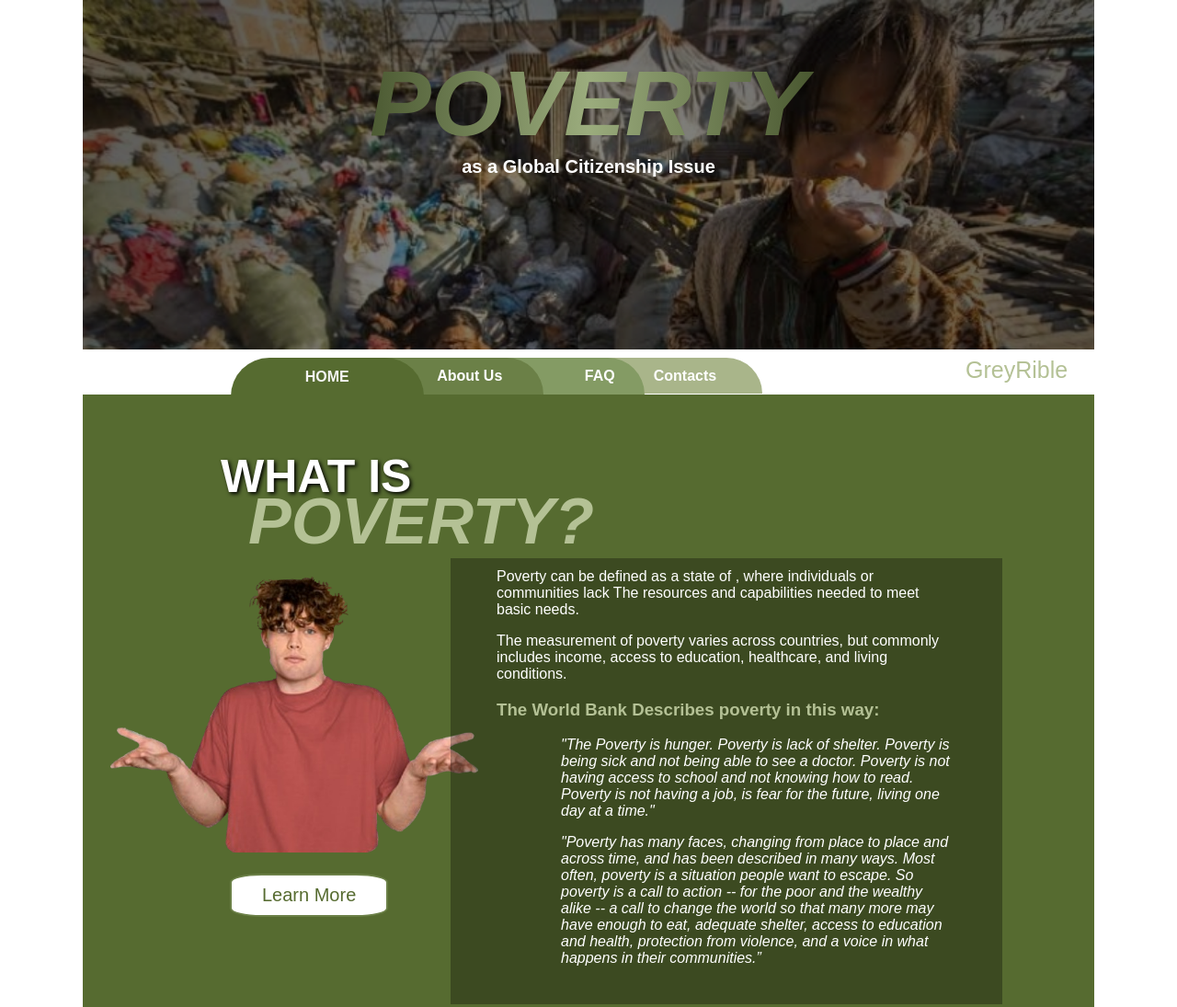
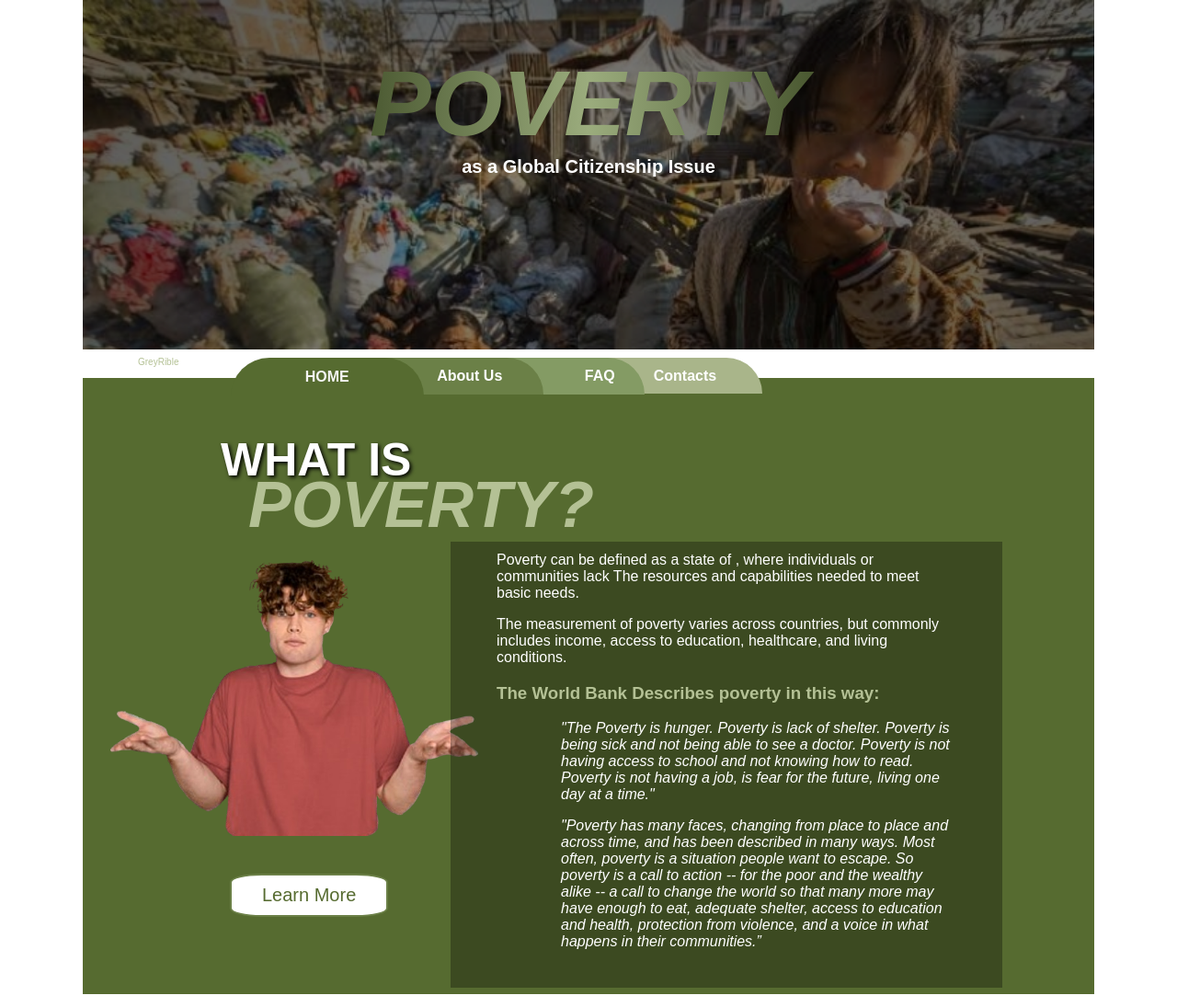
Before and after one commit to Gray-rible/RIidPovertyg5GCI, a plain HTML site: page index.html in a window 1280 px wide. Shown: the top 1095 px of the page at 92% size. Drawn offline with Linux system fonts and the light colour scheme.

Commit message:
Update index.html

```diff
--- a/index.html
+++ b/index.html
@@ -573,10 +573,9 @@
           <a class="contact" href="contact.html"><strong>Contacts</strong></a>
           <p class="hhg" style="
                       color:  #b4c195;
-                      font-size: 25px;
-                      margin-right:0px;
+                      font-size: 10px;
+                      margin-right: 2000px;
                       margin-top: -40px;
-                      margin-left:900px;
                       margin-bottom: 0px;
                       padding:10px;
 
```
